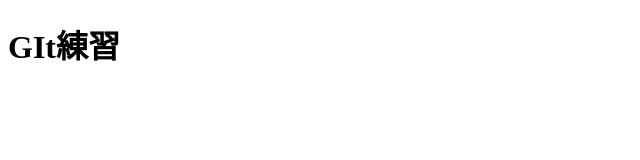
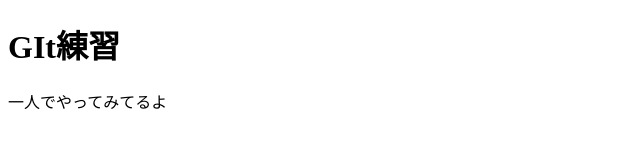
Before and after one commit to KieMurakami/kathe, a plain HTML site: page index.html in a window 1280 px wide. Shown: the whole page, without its empty margins (0-640 px from the left). Drawn offline with Linux system fonts and the light colour scheme.

Commit message:
メッセージ追加

```diff
--- a/index.html
+++ b/index.html
@@ -7,6 +7,6 @@
 
 <body>
 	<h1>GIt練習</h1>
-
+	<p>一人でやってみてるよ</p>
 </body>
 </html>
```
